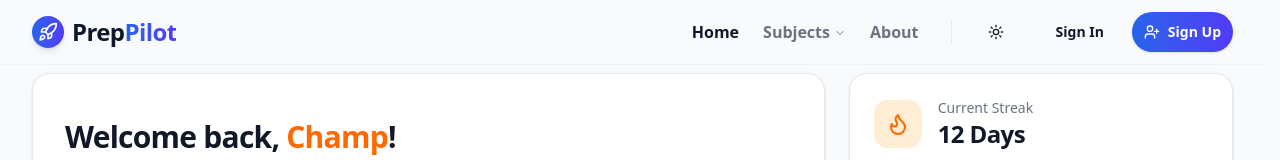
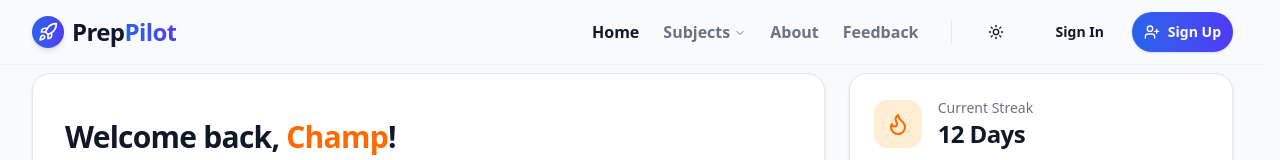
Before and after one commit to rs1705/ssc-prep-client, a Next.js app: page / in a window 1280 px wide. Shown: the top 160 px of the page. Built offline with nearby package versions, Linux system fonts and the light colour scheme; no server answers.

Commit message:
add feedback link to desktop header and mobile menu

```diff
--- a/components/custom/header.tsx
+++ b/components/custom/header.tsx
@@ -21,6 +21,7 @@ import {
   HomeIcon,
   LucideLogOut,
   UserPlus,
+  MessageSquare,
   Sun,
   Moon,
   ChevronDown,
@@ -381,6 +382,16 @@ const Header = () => {
               >
                 About
               </Link>
+
+              <Link
+                href="/feedback"
+                className={`text-base transition-colors ${pathname === "/feedback"
+                  ? "font-bold text-foreground"
+                  : "font-semibold text-muted-foreground hover:text-foreground"
+                  }`}
+              >
+                Feedback
+              </Link>
             </div>
 
             <div className="w-px h-6 bg-border"></div>
@@ -698,6 +709,18 @@ const Header = () => {
                     About
                   </Link>
 
+                  <Link
+                    href="/feedback"
+                    onClick={() => setIsMobileMenuOpen(false)}
+                    className={`flex items-center gap-3 px-8 py-2.5 transition-all text-sm ${pathname === "/feedback"
+                      ? "bg-accent/80 text-foreground font-bold"
+                      : "text-muted-foreground font-semibold hover:bg-accent/50 hover:text-foreground"
+                      }`}
+                  >
+                    <MessageSquare className={`w-4 h-4 ${pathname === "/feedback" ? "text-primary" : ""}`} />
+                    Feedback
+                  </Link>
+
                   <div className="mt-8 border-t border-border/40 pt-6">
                     {user ? (
                       <div className="flex flex-col gap-2 px-8">
```
